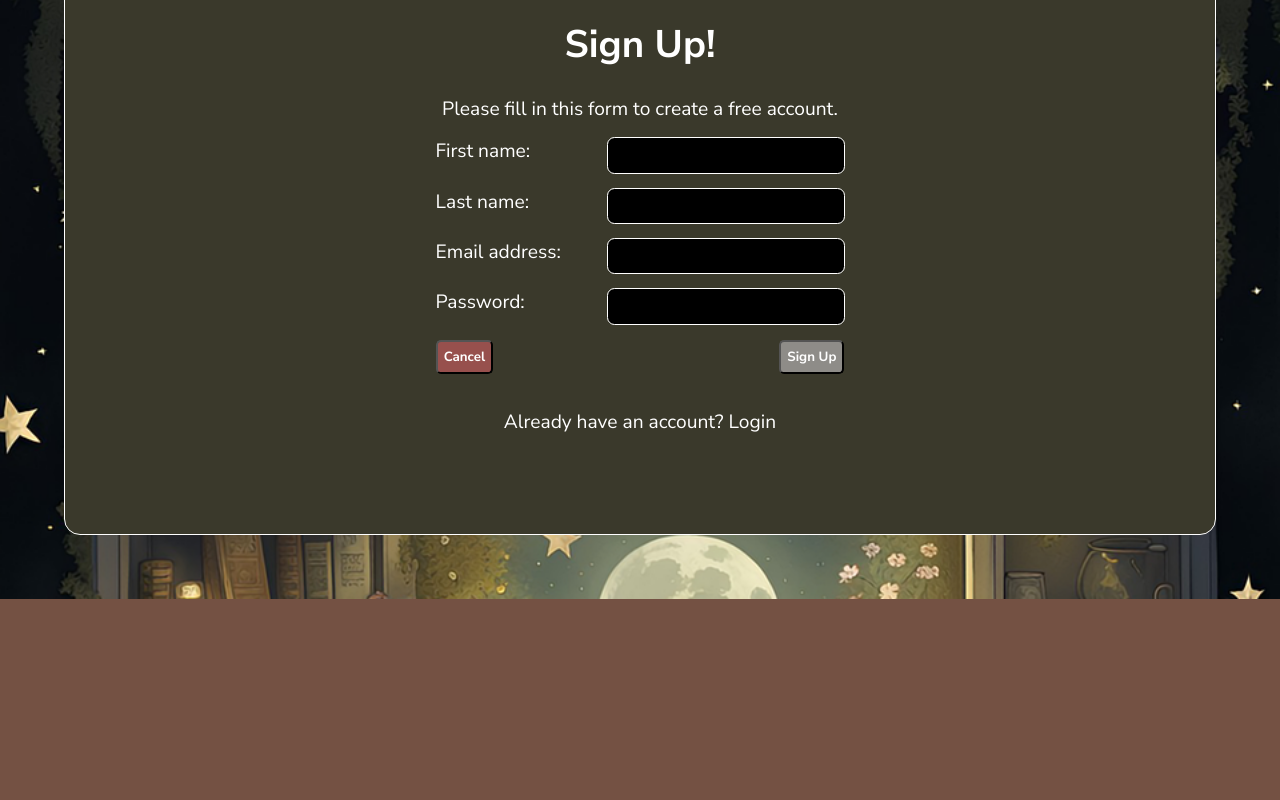
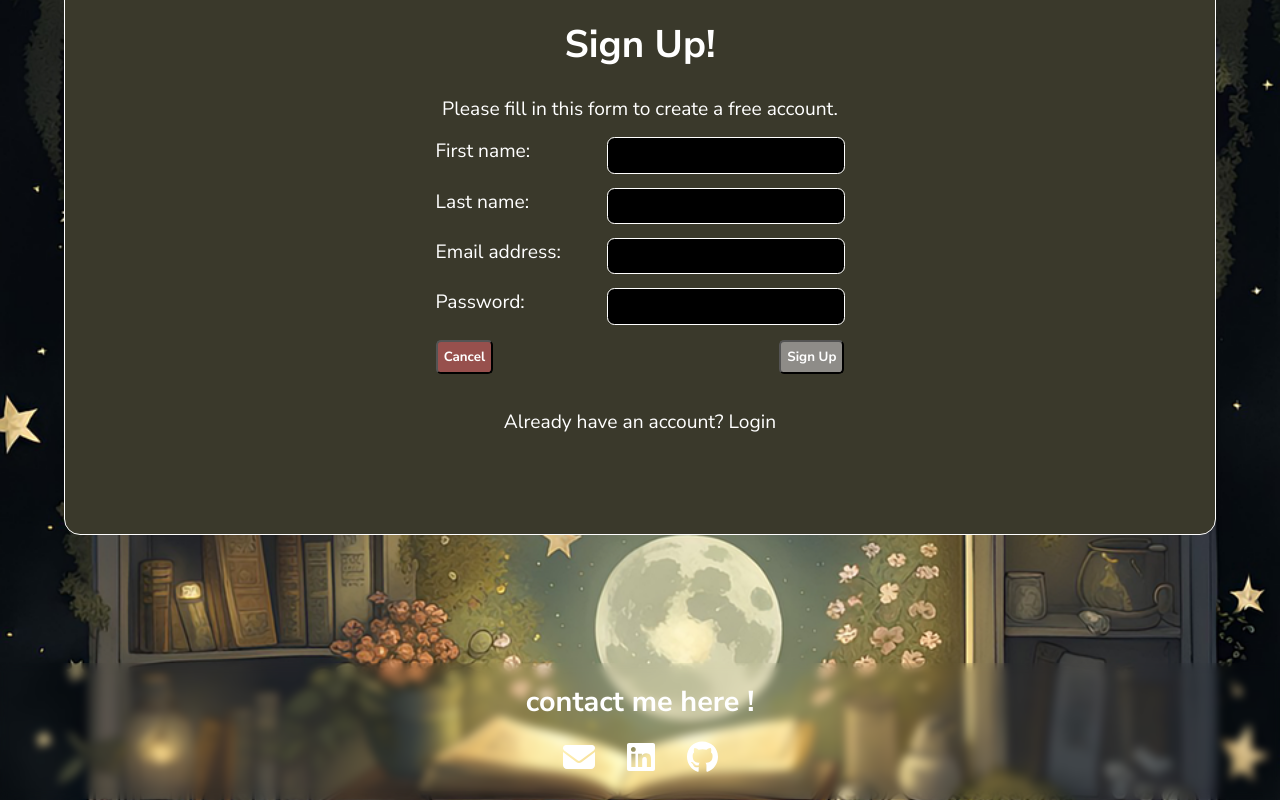
Before and after one commit to chadri0/zenden-react-app, a React (Create React App) app: page /signup in a window 1280 px wide. Shown: the part 253-1053 px from the top of the page. Before the commit the page ends 852 px from the top, so only its background shows below. Built offline with nearby package versions, Linux system fonts and the light colour scheme.

Commit message:
added footer

```diff
--- a/package.json
+++ b/package.json
@@ -4,6 +4,7 @@
   "private": true,
   "dependencies": {
     "@fortawesome/fontawesome-svg-core": "^6.5.2",
+    "@fortawesome/free-brands-svg-icons": "^6.5.2",
     "@fortawesome/free-solid-svg-icons": "^6.5.2",
     "@fortawesome/react-fontawesome": "^0.2.2",
     "@testing-library/jest-dom": "^5.17.0",
--- a/src/App.js
+++ b/src/App.js
@@ -1,6 +1,7 @@
 import React, {useState} from 'react';
 import { Route, Routes } from "react-router-dom";
 import Header from "./shared/Header";
+import Footer from "./shared/Footer";
 import Home from "./components/Home";
 import Login from "./components/Login";
 import Settings from "./components/Settings";
@@ -23,6 +24,7 @@ function App() {
       <Route path="/signup" element={<Signup user={user} setUser={setUser} />} />
       <Route path="/todolist" element={<Todolist />} />
       </Routes>
+      <Footer />
     </div>
   );
 }
--- a/src/components/Signup.js
+++ b/src/components/Signup.js
@@ -21,9 +21,9 @@ function Signup({user, setUser}) {
         .then((response) => response.json())
         .then((result) => {
             console.log("result :>>", result);
-            localStorage.setItem("user", JSON.stringify(result.data));
+            localStorage.setItem("user", JSON.stringify(formData.data));
             setUser(result.data);
-            navigate("/")
+            // navigate("/")
         })
         .catch(error => console.log("error creating new user:>>", error));
     }
--- a/src/shared/Footer.js
+++ b/src/shared/Footer.js
@@ -1 +1,30 @@
 import React from "react";
+import "../styles/Footer.css";
+import { FontAwesomeIcon } from "@fortawesome/react-fontawesome";
+import { faEnvelope } from "@fortawesome/free-solid-svg-icons";
+import { faLinkedin, faGithub } from "@fortawesome/free-brands-svg-icons";
+
+const Footer = () => {
+    return (
+        <div>
+            <footer>
+                <div className="contact-container">
+                    <h3>contact me here !</h3>
+                    <div className="contact-icons">
+                        <a href="mailto:char.ordo1@gmail.com" target="_blank" rel="noopener noreferrer">
+                            <FontAwesomeIcon icon={faEnvelope} className="footer-icon"/>
+                        </a>
+                        <a href="https://www.linkedin.com/in/charlynne-ordonez/" target="_blank" rel="noopener noreferrer">
+                            <FontAwesomeIcon icon={faLinkedin} className="footer-icon"/>
+                        </a>
+                        <a href="https://github.com/chadri0" target="_blank" rel="noopener noreferrer">
+                            <FontAwesomeIcon icon={faGithub} className="footer-icon"/>
+                        </a>
+                    </div>
+                </div>
+            </footer>
+        </div>
+    );
+};
+
+export default Footer;
--- /dev/null
+++ b/src/styles/Footer.css
@@ -0,0 +1,37 @@
+/* FOOTER STYLING */
+footer {
+    padding: 1.5% 0;
+    backdrop-filter: blur(5px);
+    color: #fff;
+    text-align: center;
+    margin-top: 10%;
+}
+
+.contact-container h3 {
+    margin: 0;
+    font-size: 1.8rem;
+}
+
+.contact-icons {
+    display: flex;
+    justify-content: center;
+    margin-top: 1rem;
+}
+
+.contact-icons a {
+    margin: 0 1rem;
+    font-size: 2rem;
+    color: #fff;
+    transition: color 0.3s;
+}
+
+.contact-icons a:hover {
+    font-weight: bold;
+    background-color: var(--white);
+    color: var(--black);
+    border-radius: 0.4vw;
+}
+
+.footer-icon {
+    font-size: 2rem; /* Ensure consistent icon size */
+}
--- a/src/styles/Header.css
+++ b/src/styles/Header.css
@@ -8,3 +8,34 @@
     justify-content: space-around;
     font-size: 1.8rem;
 }
+
+/* media query for the hamburger menu and navbar */
+@media screen and (min-width: 320px) and (max-width: 768px) {
+    /* mobile and tablet size */
+    .navbar-list {
+        font-size: 1.6rem;
+        position: absolute;
+        top: 40px;
+        flex-direction: column;
+        row-gap: 10px;
+        width: 100%;
+        padding: 15px 0 10px 20px;
+        box-shadow: 0 4px 6px rgba(0, 0, 0, 0.1);
+    }
+
+    .navbar-list.open {
+        display: flex;
+    }
+
+    .fa-bars {
+        font-size: 3rem !important;
+        opacity: 0.8;
+        cursor: pointer;
+    }
+
+    html,
+    body {
+        overflow-x: hidden;
+    }
+}
+/* end of hamburger menu and navbar MQ */
--- a/src/styles/MediaQueries.css
+++ b/src/styles/MediaQueries.css
@@ -25,36 +25,6 @@
         margin-top: 30%;
     }
 }
-/* media query for the hamburger menu and navbar */
-@media screen and (min-width: 320px) and (max-width: 768px) {
-    /* mobile and tablet size */
-    .navbar-list {
-        font-size: 1.6rem;
-        position: absolute;
-        top: 40px;
-        flex-direction: column;
-        row-gap: 10px;
-        width: 100%;
-        padding: 15px 0 10px 20px;
-        box-shadow: 0 4px 6px rgba(0, 0, 0, 0.1);
-    }
-
-    .navbar-list.open {
-        display: flex;
-    }
-
-    .fa-bars {
-        font-size: 3rem !important;
-        opacity: 0.8;
-        cursor: pointer;
-    }
-
-    html,
-    body {
-        overflow-x: hidden;
-    }
-}
-/* end of hamburger menu and navbar MQ */
 
 
 /* MEDIA QUERIES */
```
Also changed, not shown: 1 other file (tests, documents, lock files or other folders).
